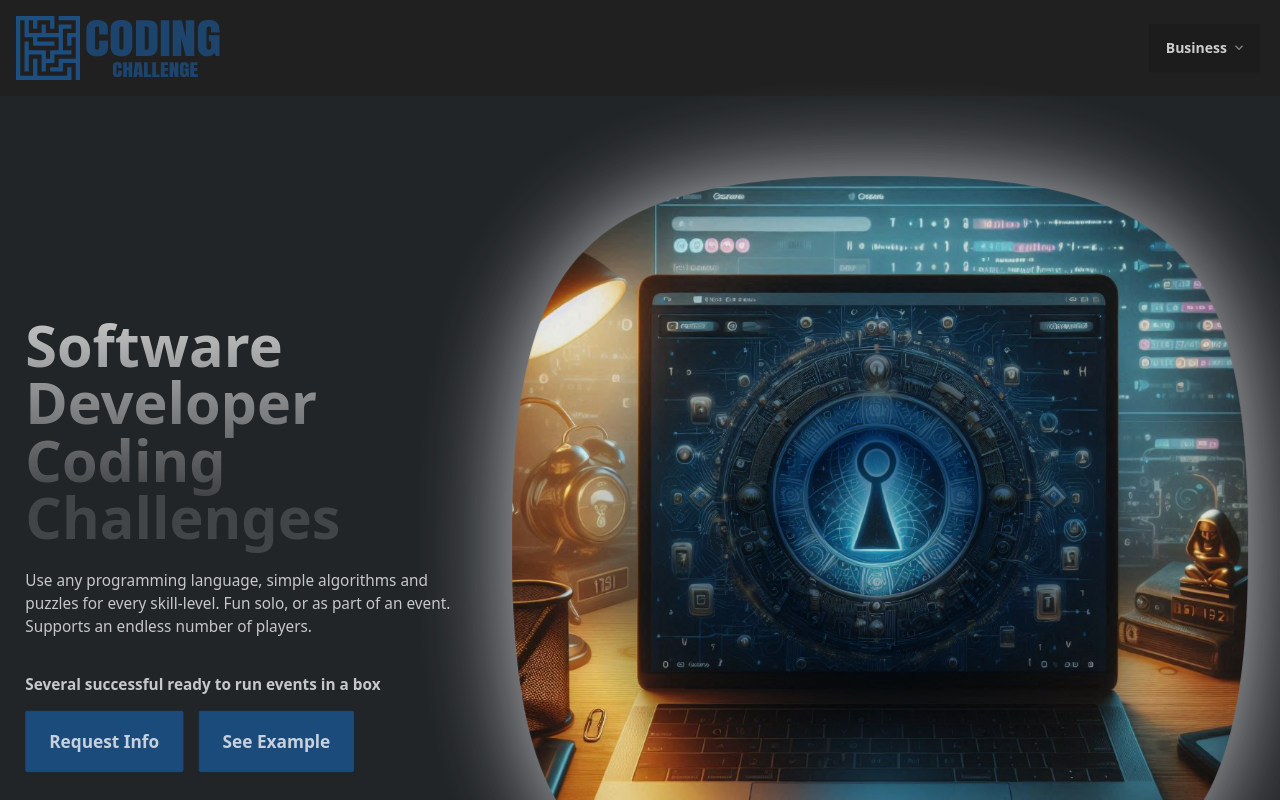
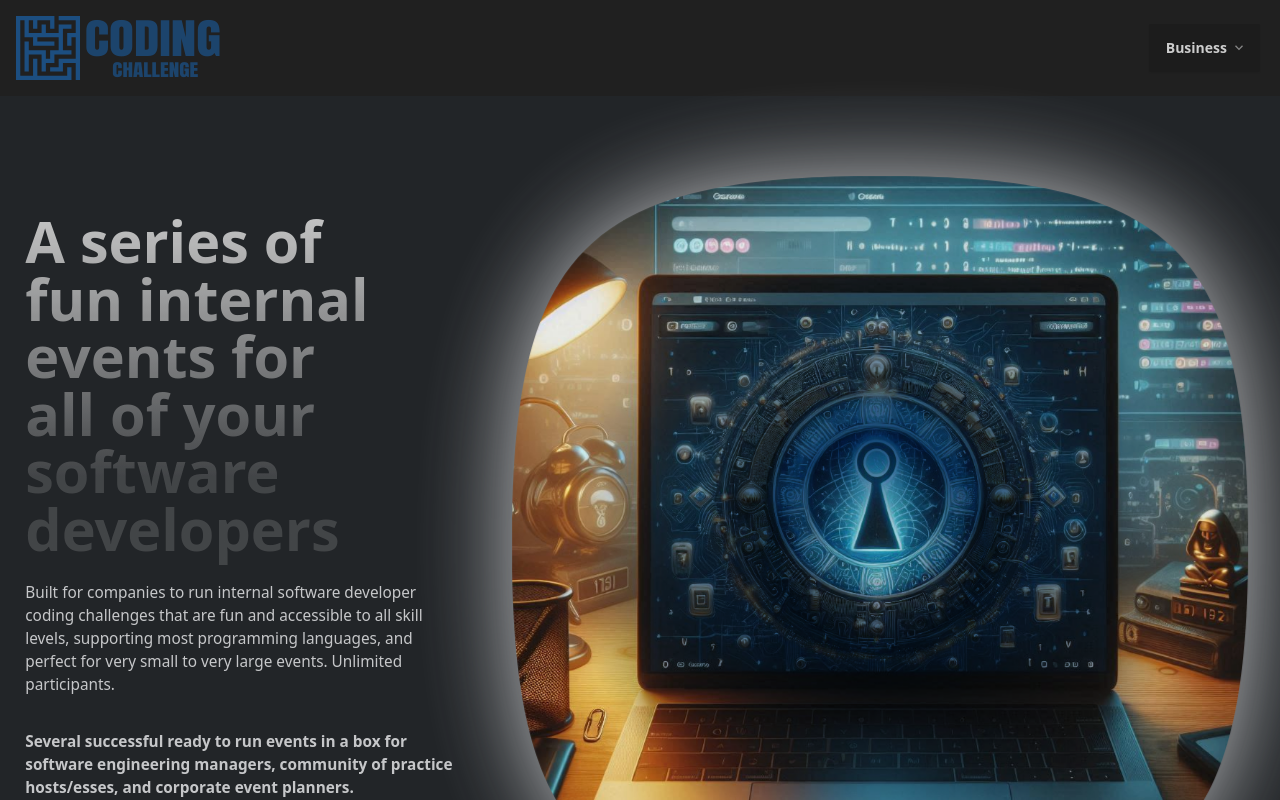
Before and after one commit to KPInc425/RBI-Cipher-Challenge, a React (Vite) app: page / in a window 1280 px wide. Shown: the top 800 px of the page. Built offline with nearby package versions, Linux system fonts and the light colour scheme.

Commit message:
replaced the captcha with jkaptcha

```diff
--- a/index.html
+++ b/index.html
@@ -21,7 +21,7 @@
   <time datetime="2023-04-10"></time>
   <div id="root"></div>
   <script type="module" src="/src/main.jsx"></script>
-  <script src="https://web3forms.com/client/script.js" async defer></script>
+  <!-- <script src="https://web3forms.com/client/script.js" async defer></script> -->
 
   <!-- Google tag (gtag.js) -->
   <script async src="https://www.googletagmanager.com/gtag/js?id=G-H33XD9J5E2"></script>
--- a/src/components/Hero.jsx
+++ b/src/components/Hero.jsx
@@ -3,7 +3,7 @@ import { useEffect, useRef, useState } from "react";
 import GradientTitle from "./shared/GradientTitle";
 
 const heroTexts = [
-  "Use any programming language, simple algorithms and puzzles for every skill-level.  Fun solo, or as part of an event.  Supports an endless number of players.",
+  "Built for companies to run internal software developer coding challenges that are fun and accessible to all skill levels, supporting most programming languages, and perfect for very small to very large events. Unlimited participants.",
 ];
 
 const Hero = () => {
@@ -26,12 +26,12 @@ const Hero = () => {
         <div className="flex flex-col xl:flex-row w-full gap-8">
           <div className="scroll-fadeout max-w-md flex flex-col items-center text-center mx-auto xl:items-start xl:text-start justify-center gap-4">
             <h1>
-              <GradientTitle title="Software Developer Coding Challenges" />
+              <GradientTitle title="A series of fun internal events for all of your software developers" />
             </h1>
             <p className="mb-5">
               {heroTexts[Math.floor(Math.random() * heroTexts.length)]}
             </p>
-            <b>Several successful ready to run events in a box</b>
+            <b>Several successful ready to run events in a box for software engineering managers, community of practice hosts/esses, and corporate event planners. </b>
             <div className="flex gap-4">
               <Link className="btn btn-primary btn-lg">
                 <span onClick={() => scrollToBottom()}>Request Info</span>
--- a/src/components/contact/ContactForm.jsx
+++ b/src/components/contact/ContactForm.jsx
@@ -1,21 +1,21 @@
 import { useRef, useState } from "react";
 import sendMail from "../../../netlify/functions/sendMail.mjs"
-import HCaptcha from "@hcaptcha/react-hcaptcha";
+// import HCaptcha from "@hcaptcha/react-hcaptcha";
 
 
 const ContactForm = ({showForm, setShowForm, setToasterText, handleSuccessToaster, handleErrorToaster, SendToGaIfNotSentYet, emailSubjectDataWording = "TheCodingChallenge Info:" }) => {
   const [showToasterError, setShowToasterError] = useState(false);
   const contactForm = useRef();
 
-  const onHCaptchaChange = (token) => {
-    contactForm.current.querySelector('textarea[name=h-captcha-response]').value = token;
-  };
+  // const onHCaptchaChange = (token) => {
+  //   contactForm.current.querySelector('textarea[name=h-captcha-response]').value = token;
+  // };
 
   const handleSubmit = async (e) => {
     e.preventDefault();
-    const hCaptcha = contactForm.current.querySelector('textarea[name=h-captcha-response]').value;
+    const jkapValue = document.querySelector("input[id=jkap]").value;
 
-    if (!hCaptcha) {
+    if (jkapValue != "9") {
         setShowToasterError(true);
         setTimeout(() => {
           setShowToasterError(false);
@@ -69,7 +69,7 @@ const ContactForm = ({showForm, setShowForm, setToasterText, handleSuccessToaste
         {showToasterError && (
           <div className=" alert alert-error">
             <span className="font-semibold text-error-content">
-              Please fill out captcha field
+              Please answer the math question correctly to help us avoid bots.
             </span>
           </div>
         )}
@@ -83,7 +83,7 @@ const ContactForm = ({showForm, setShowForm, setToasterText, handleSuccessToaste
           Request Information
         </p>
 
-        <input type="checkbox" name="botcheck" className="hidden" />
+        {/* <input type="checkbox" name="botcheck" className="hidden" /> */}
         <label htmlFor="name">Name</label>
         <input name="name" id="name" className="input input-primary w-full" />
         <label htmlFor="email">Email*</label>
@@ -91,11 +91,15 @@ const ContactForm = ({showForm, setShowForm, setToasterText, handleSuccessToaste
         <label htmlFor="message">Message</label>
         <textarea name="message" id="message" rows={6} className="textarea textarea-primary w-full"/>
         <div className="flex flex-col xl:flex-row gap-4 items-center justify-end w-full">
-          <HCaptcha
+          {/* <HCaptcha
             sitekey="50b2fe65-b00b-4b9e-ad62-3ba471098be2"
             reCaptchaCompat={false}
             onVerify={onHCaptchaChange}
-          />
+          />   */}
+          <div>
+            <span>What is 4 + 5 please?</span>
+            <input id="jkap" className="input input-primary w-full" required />
+          </div>
           <div className="flex gap-4">
             <button className="btn btn-primary"
               type='submit'
```
